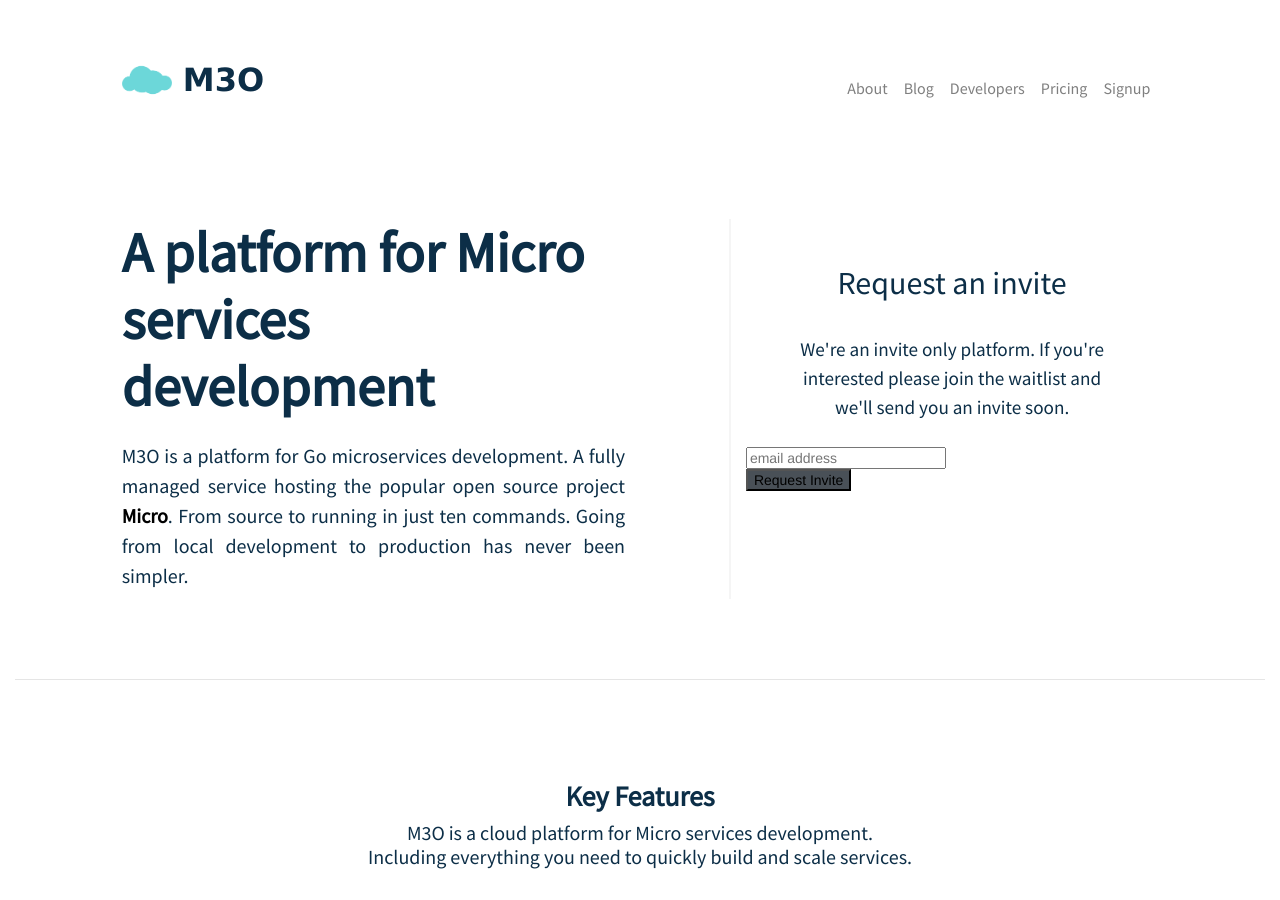
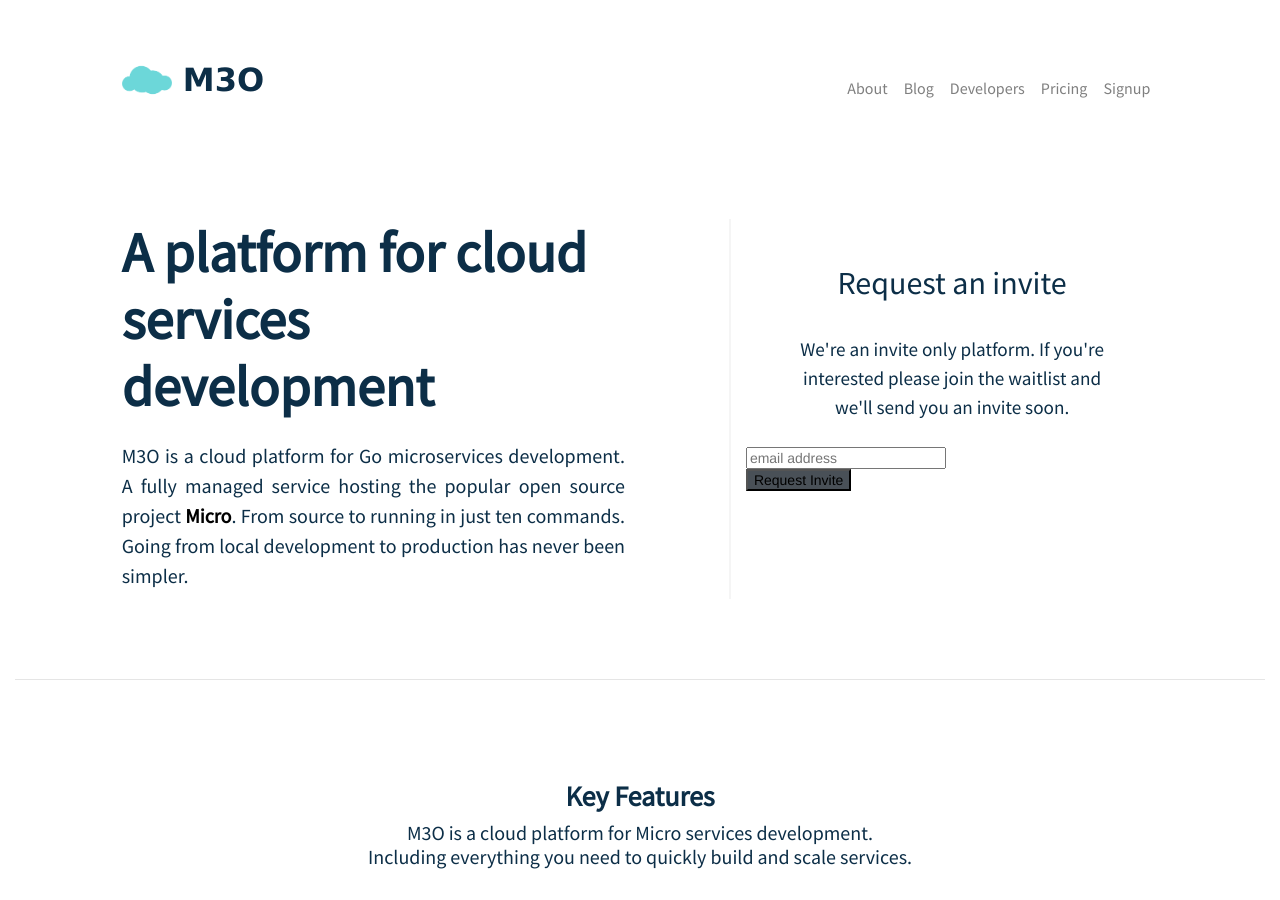
Before and after one commit to micro-community/go-micro-v2-doc, a Jekyll site: the page built from index.html, in a window 1280 px wide and 900 px high. Built offline with Jekyll 4.4.1, drawn with Linux system fonts in a browser that asks for light colours; nearby versions of some CDN libraries; comment, search, counter and statistics services are not loaded.

Commit message:
update index

```diff
--- a/index.html
+++ b/index.html
@@ -51,10 +51,10 @@
                   text-align: left;
                 "
               >
-                A platform for Micro services development
+                A platform for cloud services development
               </h2>
               <h5 style="line-height: 1.5;">
-		M3O is a platform for Go microservices development.
+		M3O is a cloud platform for Go microservices development.
 		A fully managed service hosting the popular open source
 		project <a href="https://github.com/micro/micro" style="color: black;"><b>Micro</b></a>.
 		From source to running in just ten commands.
```
